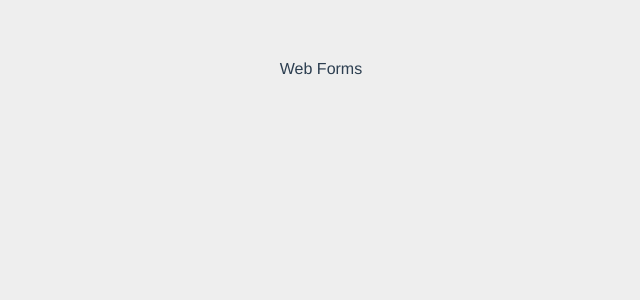
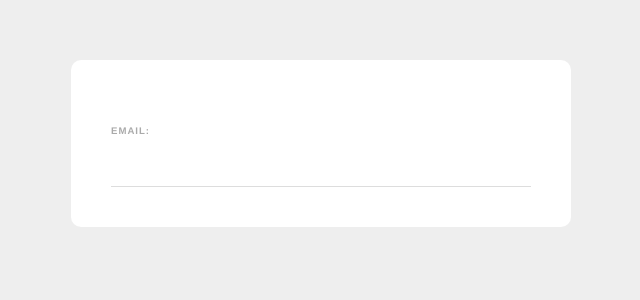
Before and after one commit to Hasnat-Hasib/vue-web-forms, a Vue app: page / in a window 1280 px wide. Shown: the top 300 px of the page, without its empty margins (319-959 px from the left). Built offline with nearby package versions, Linux system fonts and the light colour scheme.

Commit message:
creating signup form

```diff
--- a/src/App.vue
+++ b/src/App.vue
@@ -1,15 +1,17 @@
 <template>
-  <div>Web Forms</div>
+  <Signupform/>
 </template>
 
 <script>
+
+import Signupform from './components/Signupform.vue';
 
 
 export default {
   name: 'App',
   components: {
-
-  }
+    Signupform
+}
 }
 </script>
 
--- a/src/components/Signupform.vue
+++ b/src/components/Signupform.vue
@@ -1,3 +1,4 @@
+<!-- eslint-disable vue/multi-word-component-names -->
 <template>
   <form>
     <label> Email:</label>
@@ -12,5 +13,31 @@
 </script>
 
 <style>
+    form{
+        max-width: 420px;
+        margin: 30px auto;
+        background: white;
+        text-align: left;
+        padding: 40px;
+        border-radius: 10px;
+    }
+    label{
+        color: #aaa;
+        display: inline-block;
+        margin: 25px 0 15px;
+        font-size: 0.6em;
+        text-transform: uppercase;
+        letter-spacing: 1px;
+        font-weight: bold;
+    }
+    input{
+        display: block;
+        padding: 10px 6px;
+        width: 100%;
+        box-sizing:  border-box;
+        border: none;
+        border-bottom: 1px solid #ddd;
+        color: #555;
 
+    }
 </style>
```
